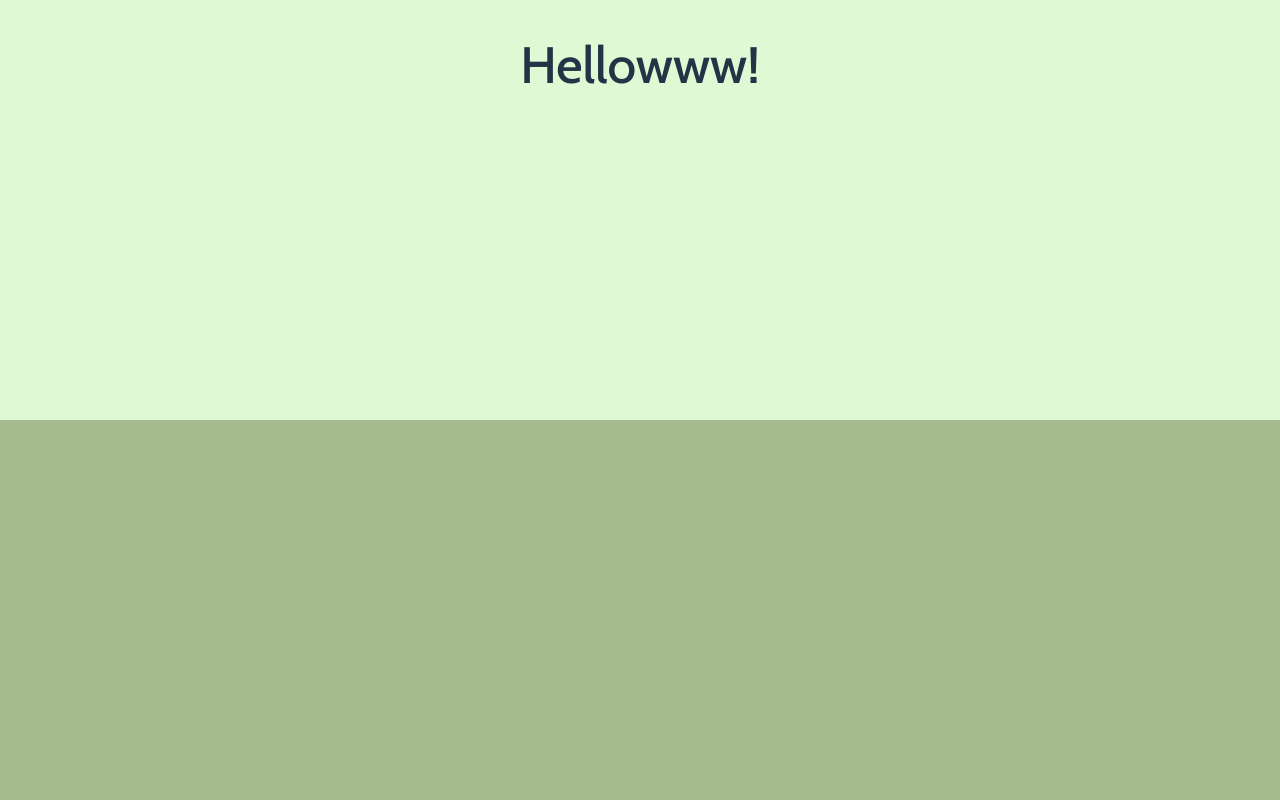
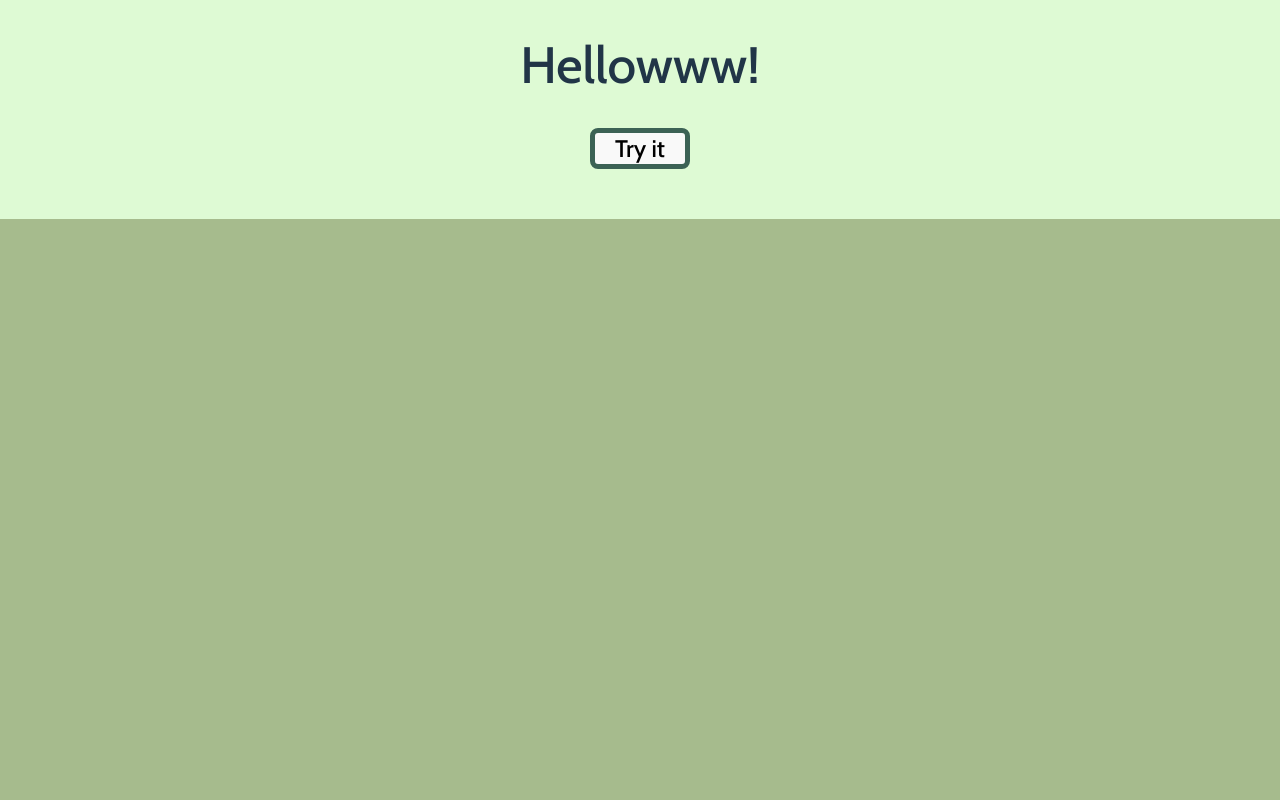
Before and after one commit to Bolt17803/Crop-health-monitor, a React (Vite) app: page / in a window 1280 px wide. Shown: the part 380-1180 px from the top of the page. Built offline with nearby package versions, Linux system fonts and the light colour scheme.

Commit message:
did routing from home to cropping page

```diff
--- a/package.json
+++ b/package.json
@@ -10,7 +10,9 @@
   },
   "dependencies": {
     "react": "^18.2.0",
-    "react-dom": "^18.2.0"
+    "react-dom": "^18.2.0",
+    "react-router-dom": "6.4",
+    "react-router-hash-link": "^2.4.3"
   },
   "devDependencies": {
     "@types/react": "^18.0.28",
--- a/src/App.jsx
+++ b/src/App.jsx
@@ -1,3 +1,5 @@
+import{ BrowserRouter, Routes, Route, Link} from "react-router-dom"
+
 import { useState } from 'react'
 import reactLogo from './assets/react.svg'
 import viteLogo from '/vite.svg'
@@ -12,7 +14,7 @@ function App() {
     <div className='maindiv'>
       <Navbar />
       <Home />
-      <Crop />
+      {/* <Crop /> */}
       {/* <div>
         <a href="https://vitejs.dev" target="_blank">
           <img src={viteLogo} className="logo" alt="Vite logo" />
--- a/src/components/Crop.jsx
+++ b/src/components/Crop.jsx
@@ -2,7 +2,7 @@ import React from "react"
 
 export default function Crop(){
     return(
-        <div className="second_page">
+        <div className="second_page" id="crop">
 
         </div>
     )
--- a/src/components/Home.jsx
+++ b/src/components/Home.jsx
@@ -1,11 +1,23 @@
 import React from "react"
 import bg from "../assets/icon.png"
+import { BrowserRouter, Link } from "react-router-dom"
+import { HashLink } from "react-router-hash-link"
+import Navbar from './Navbar'
+import Crop from "./Crop"
 export default function Home(){
     return(
+        < BrowserRouter>
         <div className="home_back">
+            {/* <Navbar /> */}
             <img src={bg} />
             <h1>Hellowww!</h1>
+            <HashLink to="#crop" smooth>
+                <button className="hometocrop_button">
+                    <h2>Try it</h2>
+                </button>
+            </HashLink>
+            <Crop />
         </div>
+        </BrowserRouter>
     )
-
 }
--- a/src/components/Styles.css
+++ b/src/components/Styles.css
@@ -25,6 +25,24 @@
     margin-top: 12px;
     right: 36px;
 }
+
+.hometocrop_button {
+    border: 5px solid #3C6255;
+    margin-bottom: 50px;
+    font-family: 'Cabin';
+    padding: 1px 20px 1px 20px;
+    transition-duration: 0.4s;
+}
+
+.hometocrop_button:hover {
+background-color: #A6BB8D;
+border: 5px solid #3C6255;
+}
+
+.hometocrop_button > h2 {
+    margin-top: 0px;
+    margin-bottom: 0px;
+}
 /* Rectangle 2 */
 
 /* position: absolute;
@@ -39,6 +57,7 @@ background: #DEFAD4; */
     font-family: 'Quattrocento';
     background-color: #DEFAD4;
     height: 88vh;
+
 }
 
 .home_back > h1 {
```
Also changed, not shown: 1 other file (tests, documents, lock files or other folders).
